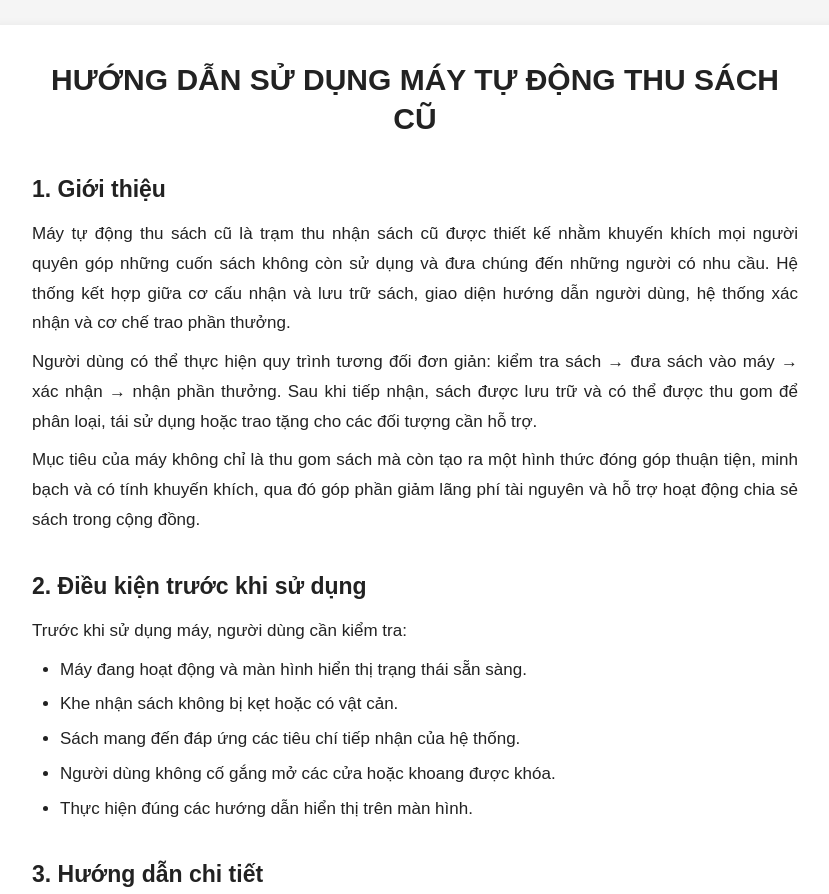
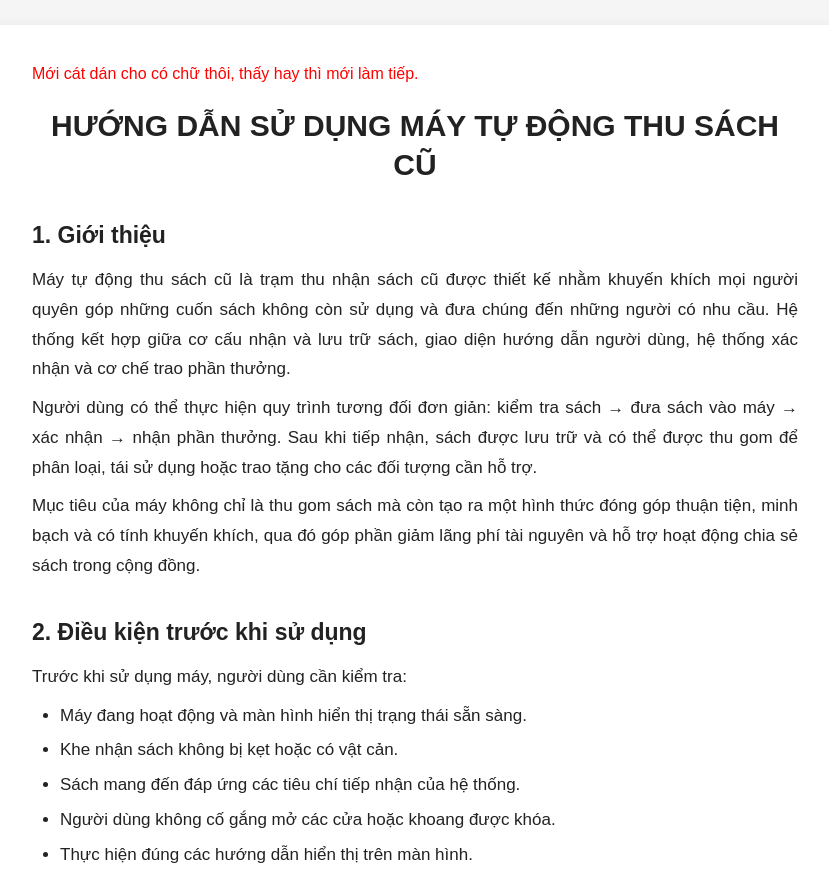
Before and after one commit to lephamquocluat/lephamquocluat.github.io, a plain HTML site: page index.html in a window 1280 px wide. Shown: the top 894 px of the page, without its empty margins (225-1054 px from the left). Drawn offline with Linux system fonts and the light colour scheme.

Commit message:
Update index.html

```diff
--- a/index.html
+++ b/index.html
@@ -28,6 +28,15 @@
         border-radius: 8px;
         box-shadow: 0 2px 12px rgba(0, 0, 0, 0.08);
     }
+
+    .draft-note {
+        margin: 0 0 18px;
+        color: red;
+        font-size: 16px;
+        font-weight: normal;
+        text-align: left;
+    }
+
 
     h1 {
         margin: 0 0 28px;
@@ -109,6 +118,8 @@
 
 <body>
 <main class="document">
+
+    <p class="draft-note">Mới cát dán cho có chữ thôi, thấy hay thì mới làm tiếp.</p>
 
     <h1>HƯỚNG DẪN SỬ DỤNG MÁY TỰ ĐỘNG THU SÁCH CŨ</h1>
 
```
